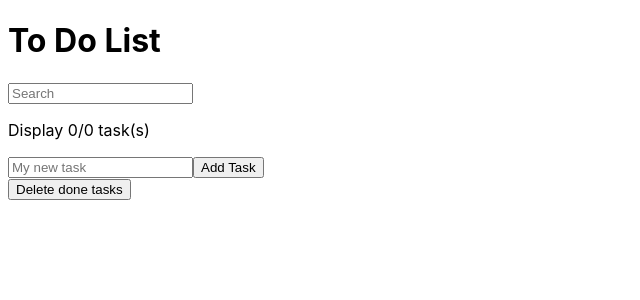
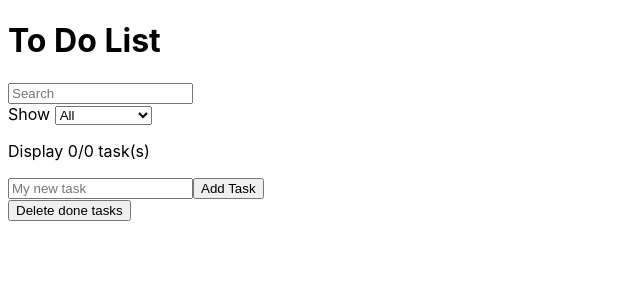
Before and after one commit to Globostofo/todo-list-reactjs, a React (Create React App) app: page / in a window 1280 px wide. Shown: the top 300 px of the page, without its empty margins (0-640 px from the left). Built offline with nearby package versions, Linux system fonts and the light colour scheme.

Commit message:
Added done/undone filter

```diff
--- a/src/App.js
+++ b/src/App.js
@@ -12,7 +12,8 @@ class App extends React.Component {
             tasks: tasks ? JSON.parse(tasks) : {},
             autoIncr: autoIncr ? JSON.parse(autoIncr) : 0,
             searchBar: '',
-            taskBar: ''
+            taskBar: '',
+            displayType: 'all'
         }
     }
 
@@ -53,10 +54,19 @@ class App extends React.Component {
     render() {
         this.saveStateInLocalStorage();
         let displayTasks = Object.entries(this.state.tasks).filter((entry) => entry[1].title.toLowerCase().replace(' ', '').includes(this.state.searchBar.toLowerCase().replace(' ', '')));
+        if (this.state.displayType === 'done') displayTasks = displayTasks.filter((entry) => entry[1].done);
+        else if (this.state.displayType === 'undone') displayTasks = displayTasks.filter((entry) => !entry[1].done);
         return (
             <div>
                 <h1>To Do List</h1>
                 <input type="text" placeholder="Search" value={this.state.searchBar} onChange={(event) => this.setState({ searchBar: event.target.value })} />
+                <br />
+                <label>Show </label>
+                <select value={this.state.displayType} onChange={(event) => this.setState({ displayType: event.target.value })}>
+                    <option value="all">All</option>
+                    <option value="done">Done only</option>
+                    <option value="undone">Undone only</option>
+                </select>
                 <p>Display {displayTasks.length}/{Object.keys(this.state.tasks).length} task(s)</p>
                 <ul className='task-list'>{displayTasks.map((entry) => this.createRenderableTask(entry[0], entry[1]))}</ul>
                 <input type="text" placeholder="My new task" value={this.state.taskBar} onChange={(event) => this.setState({ taskBar: event.target.value })} />
```
